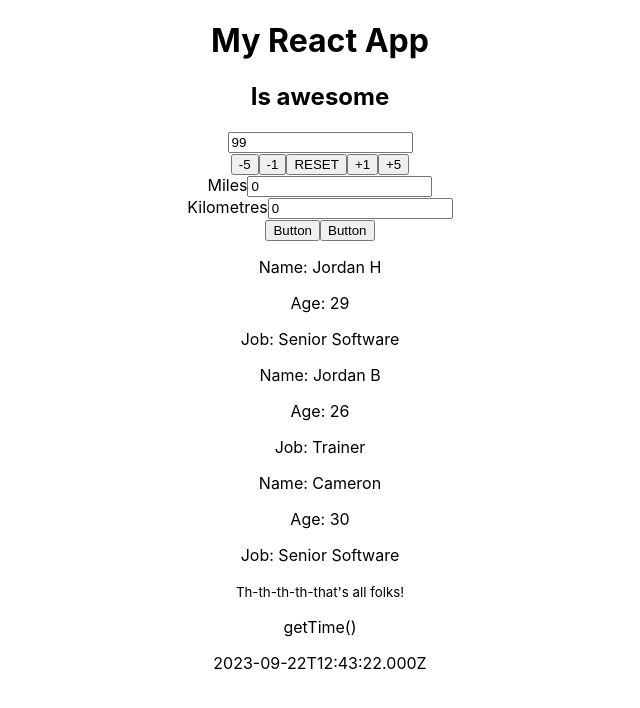
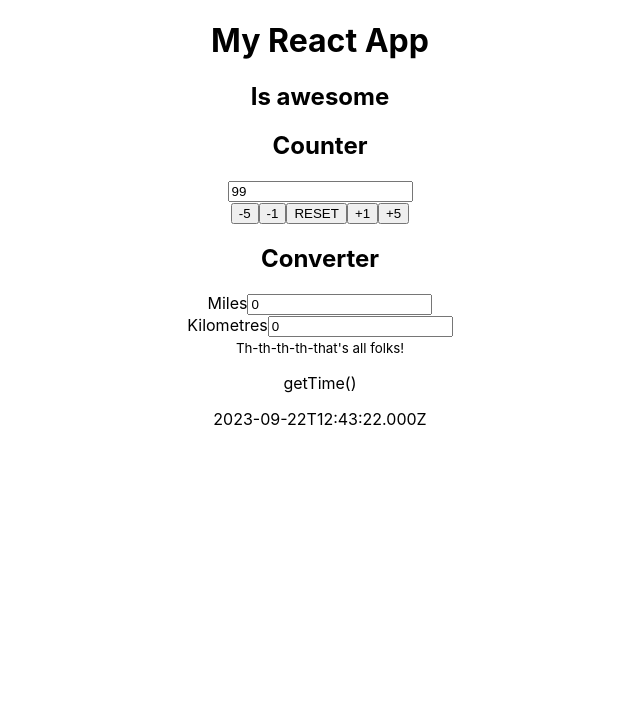
Before and after one commit to JHarry444/Sky-6-React, a React (Create React App) app: page / in a window 1280 px wide. Shown: the top 708 px of the page, without its empty margins (320-960 px from the left). Built offline with nearby package versions, Linux system fonts and the light colour scheme.

Commit message:
tidied up

```diff
--- a/src/App.js
+++ b/src/App.js
@@ -1,9 +1,7 @@
-import logo from './logo.svg';
 import './App.css';
 import Header from './components/Header';
 import Footer from './components/Footer';
 import Button from './components/Button';
-import Trainer from './components/Trainer';
 import StaticData from './components/StaticData';
 import Counter from './components/state/Counter';
 import Converter from './components/state/Converter';
@@ -12,13 +10,10 @@ function App() {
   return (
     <div className="App">
       <Header />
-      <Counter/>
-      <br/>
-      <Converter/>
-      <br/>
-      {Button()}
-      <Button/>
-      <StaticData/>
+      <Counter />
+      <br />
+      <Converter />
+      <br />
       <Footer />
     </div>
   );
--- a/src/components/state/Converter.jsx
+++ b/src/components/state/Converter.jsx
@@ -3,19 +3,20 @@ import { useState } from "react";
 function Converter() {
     const [miles, setMiles] = useState(0);
     const [km, setKm] = useState(0);
-    return ( <>
+    return (<>
+        <h2>Converter</h2>
         <label htmlFor="miles">Miles</label>
         <input type="text" id="miles" value={miles} onChange={(event) => {
             setMiles(event.target.value);
             setKm(event.target.value * 1.6);
-        }}/>
+        }} />
         <br />
         <label htmlFor="km">Kilometres</label>
         <input type="text" id="km" value={km} onChange={(event) => {
             setMiles(event.target.value / 1.6);
             setKm(event.target.value);
-        }}/>
-    </> );
+        }} />
+    </>);
 }
 
 export default Converter;
--- a/src/components/state/Counter.jsx
+++ b/src/components/state/Counter.jsx
@@ -9,8 +9,9 @@ function Counter() {
         setCount(count + 1); // changes count and re-renders
         // console.log("Count:", count);
     }
-    return ( <>
-        <input type="number" value={count} readOnly/>
+    return (<>
+        <h2>Counter</h2>
+        <input type="number" value={count} readOnly />
         <br />
         <button>-5</button>
         <button>-1</button>
@@ -18,7 +19,7 @@ function Counter() {
         {/* DON'T include the () after handleClick */}
         <button onClick={handleClick}>+1</button>
         <button>+5</button>
-    </> );
+    </>);
 }
 
 export default Counter;
```
